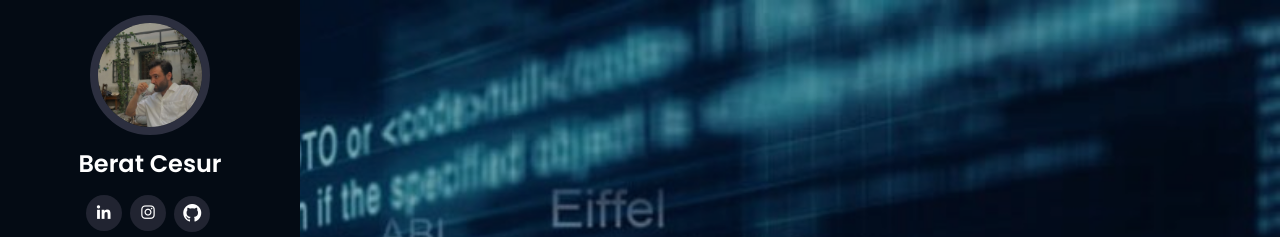
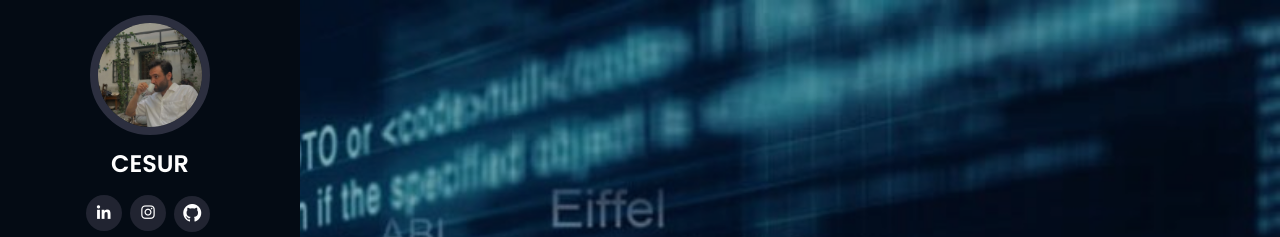
Before and after one commit to Ceassur/AcunMedya-FirstGitProject, a plain HTML site: page index.html in a window 1280 px wide. Shown: the top 237 px of the page. Drawn offline with nearby package versions, Linux system fonts and the light colour scheme.

Commit message:
İsim değişikliği yapıldı

```diff
--- a/index.html
+++ b/index.html
@@ -48,7 +48,7 @@
 
             <div class="profile">
                 <img src="assets/img/Ben1.jpg" alt="" class="img-fluid rounded-circle">
-                <h1 class="text-light"><a href="index.html">Berat Cesur</a></h1>
+                <h1 class="text-light"><a href="index.html">CESUR</a></h1>
                 <div class="social-links mt-3 text-center">
                     <a href="https://www.linkedin.com/in/berat-cesur-72a676279" target="_blank" class="linkedin"><i class="bx bxl-linkedin"></i></a>
                     <a href="https://www.instagram.com/cesurberat4/" target="_blank" class="instagram"><i class="bx bxl-instagram"></i></a>
```
